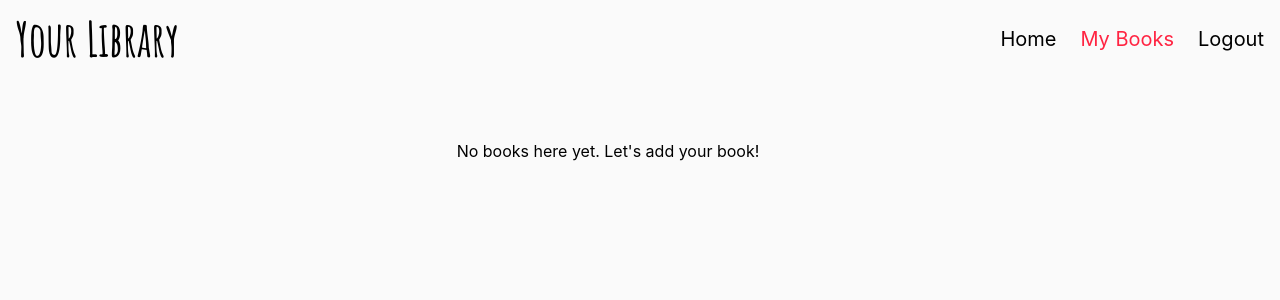
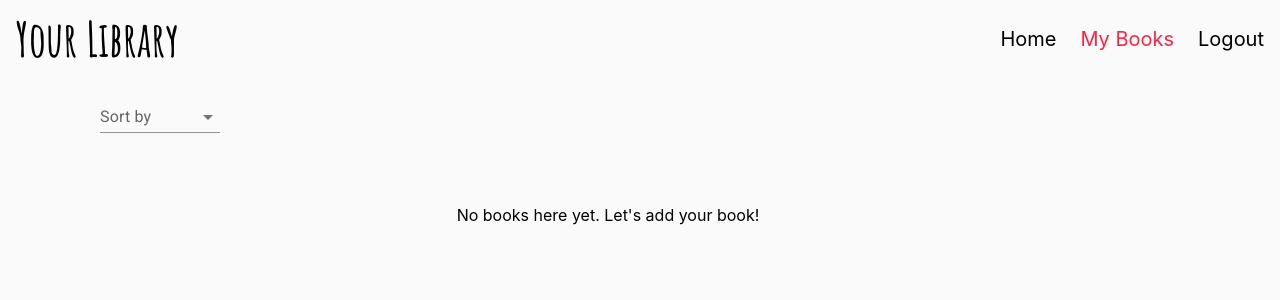
Before and after one commit to Lada496/your-library, a React (Create React App) app: page /my-books in a window 1280 px wide. Shown: the top 300 px of the page. Built offline with nearby package versions, Linux system fonts and the light colour scheme.

Commit message:
added sorting feature

```diff
--- a/src/components/AddMyBooks.js
+++ b/src/components/AddMyBooks.js
@@ -9,7 +9,6 @@ import Rating from "@mui/material/Rating";
 import ItemContext from "../store/item-context";
 import MyBooksContext from "../store/my-books-context";
 import classes from "./AddMyBooks.module.css";
-import MyBooks from "../pages/MyBooks";
 
 const formatDate = (date) => {
   let d = new Date(date),
--- a/src/components/BookDetail.js
+++ b/src/components/BookDetail.js
@@ -8,7 +8,6 @@ import BookmarkAddIcon from "@mui/icons-material/BookmarkAdd";
 
 const BookDetail = () => {
   const match = useRouteMatch();
-  console.log(match);
   const itemCtx = useContext(ItemContext);
   return (
     <Fragment>
--- a/src/components/BookDetail.module.css
+++ b/src/components/BookDetail.module.css
@@ -19,7 +19,7 @@
   font-size: 1.2rem;
   display: flex;
   align-items: center;
-  margin: auto;
+  margin: 2rem auto;
   height: 2rem;
   width: fit-content;
   border: none;
--- a/src/components/SearchBooks.js
+++ b/src/components/SearchBooks.js
@@ -44,7 +44,6 @@ const searchReducer = (currntState, action) => {
   }
 
   if (action.type === "PAGE") {
-    console.log(action.page);
     return {
       ...currntState,
       page: action.page,
@@ -55,9 +54,7 @@ const searchReducer = (currntState, action) => {
 
 const SearchBooks = () => {
   const match = useRouteMatch();
-  // const [query, setQuery] = useState("");
   const [init, setInit] = useState(true);
-  const [page, setPage] = useState(1);
   const [searchState, dispatchSearch] = useReducer(searchReducer, initialState);
   const searchInputRef = useRef("");
   const {
@@ -74,7 +71,6 @@ const SearchBooks = () => {
       type: "QUERY",
       query: searchInputRef.current.value,
     });
-    setPage(1);
     searchInputRef.current.value = "";
   };
 
@@ -82,27 +78,14 @@ const SearchBooks = () => {
     dispatchSearch({ type: "PAGE", page: newValue });
   };
 
-  // useEffect(() => {
-  //   if (!init) {
-  //     console.log("pagination run");
-  //     dispatchSearch({
-  //       type: "PAGINATION",
-  //       page: page,
-  //       startIndex: (page - 1) * 20 - 1,
-  //     });
-  //   }
-  // }, [page, init]);
-
   useEffect(() => {
     if (searchState.query && !init) {
-      console.log("pagination request run");
       sendGetRequest(searchState.query, searchState.startIndex);
     }
   }, [searchState.query, searchState.startIndex, sendGetRequest, init]);
 
   useEffect(() => {
     if (loadedBooksData && !init) {
-      console.log("pagination update run");
       dispatchSearch({
         type: "UPDATE",
         results: loadedBooksData.results,
--- /dev/null
+++ b/src/components/SortMyBooks.js
@@ -0,0 +1,49 @@
+import * as React from "react";
+import InputLabel from "@mui/material/InputLabel";
+import MenuItem from "@mui/material/MenuItem";
+import FormControl from "@mui/material/FormControl";
+import Select from "@mui/material/Select";
+
+const SortMyBooks = (props) => {
+  const [sortWay, setSortWay] = React.useState("");
+
+  const handleChange = (event) => {
+    setSortWay(event.target.value);
+    switch (event.target.value) {
+      case 1:
+        props.onTitle();
+        break;
+      case 2:
+        props.onDate();
+        break;
+      case 3:
+        props.onRating();
+        break;
+      default:
+        props.onDefault();
+    }
+  };
+  return (
+    <FormControl
+      variant="standard"
+      sx={{ m: 1, minWidth: 120, marginLeft: "100px" }}
+    >
+      <InputLabel id="sort-by-label">Sort by</InputLabel>
+      <Select
+        labelId="sort-by-label"
+        id="sort-by"
+        value={sortWay}
+        onChange={handleChange}
+        label="Sort by"
+      >
+        <MenuItem value={0}>
+          <em>Default</em>
+        </MenuItem>
+        <MenuItem value={1}>Title</MenuItem>
+        <MenuItem value={2}>Date</MenuItem>
+        <MenuItem value={3}>Rating</MenuItem>
+      </Select>
+    </FormControl>
+  );
+};
+export default SortMyBooks;
--- a/src/hooks/use-http.js
+++ b/src/hooks/use-http.js
@@ -10,8 +10,6 @@ function httpReducer(state, action) {
   }
 
   if (action.type === "SUCCESS") {
-    console.log("send request");
-    console.log(action.responseData);
     return {
       data: action.responseData,
       error: null,
@@ -42,7 +40,6 @@ function useHttp(requestFunction, startWithPending = false) {
       dispatch({ type: "SEND" });
       try {
         const responseData = await requestFunction(requestData1, requestData2);
-        console.log(responseData);
         dispatch({ type: "SUCCESS", responseData });
       } catch (error) {
         dispatch({
--- a/src/lib/api.js
+++ b/src/lib/api.js
@@ -7,7 +7,6 @@ export async function getSearchBooks(query, startIndex = 0) {
   const data = await response.json();
   const items = data.items;
   const results = [];
-  console.log(data);
   for (const item of items) {
     results.push({
       id: item.id,
--- a/src/pages/MyBooks.js
+++ b/src/pages/MyBooks.js
@@ -1,22 +1,76 @@
-import { Fragment, useEffect, useContext, useState } from "react";
+import { Fragment, useContext } from "react";
 import MyBookItem from "../components/MyBookItem";
+import SortMyBooks from "../components/SortMyBooks";
 import MyBooksContext from "../store/my-books-context";
 import classes from "./MyBooks.module.css";
 
+const sortByTitle = (myBooks) => {
+  myBooks.sort((a, b) => {
+    const titleA = a.title.toUpperCase();
+    const titleB = b.title.toUpperCase();
+    if (titleA < titleB) {
+      return -1;
+    }
+    if (titleB < titleA) {
+      return 1;
+    }
+    return 0;
+  });
+  return myBooks;
+};
+
+const sortByDate = (myBooks) => {
+  console.log(new Date(myBooks[0].date));
+  myBooks.sort((a, b) => new Date(b.date) - new Date(a.date));
+  return myBooks;
+};
+
+const sortByRating = (myBooks) => {
+  myBooks.sort((a, b) => b.rating - a.rating);
+  return myBooks;
+};
+
 const MyBooks = () => {
   const myBooksCtx = useContext(MyBooksContext);
-  console.log(myBooksCtx.myBooks);
 
   const content = myBooksCtx.myBooks.map((item) => (
     <MyBookItem key={item.id} item={item} />
   ));
+
+  const sortByTitleHandler = () => {
+    const currentMyBooks = [...myBooksCtx.myBooks];
+    const newMyBooks = sortByTitle(currentMyBooks);
+    myBooksCtx.sortMyBooks(newMyBooks);
+  };
+  const sortByDateHandler = () => {
+    const currentMyBooks = [...myBooksCtx.myBooks];
+    const newMyBooks = sortByDate(currentMyBooks);
+    myBooksCtx.sortMyBooks(newMyBooks);
+  };
+  const sortByRatingHandler = () => {
+    const currentMyBooks = [...myBooksCtx.myBooks];
+    const newMyBooks = sortByRating(currentMyBooks);
+    myBooksCtx.sortMyBooks(newMyBooks);
+  };
+  const defaultHandler = () => {
+    myBooksCtx.defaultMyBooks();
+  };
+
   return (
+    <Fragment>
+      <SortMyBooks
+        onTitle={sortByTitleHandler}
+        onDate={sortByDateHandler}
+        onRating={sortByRatingHandler}
+        onDefault={defaultHandler}
+      />
       <div className={classes.box}>
         {myBooksCtx.myBooks.length !== 0 && content}
         {myBooksCtx.myBooks.length === 0 && (
           <p>No books here yet. Let's add your book!</p>
         )}
       </div>
+    </Fragment>
   );
 };
 export default MyBooks;
--- a/src/store/my-books-context.js
+++ b/src/store/my-books-context.js
@@ -5,7 +5,6 @@ const storedMyBooks = localStorage.getItem("myBooks");
 if (storedMyBooks) {
   initilaMyBooks = JSON.parse(storedMyBooks);
 }
-console.log(initilaMyBooks);
 
 const updateLocalStorage = (myBook) => {
   let prevMyBooks = localStorage.getItem("myBooks");
@@ -24,12 +23,13 @@ const MyBooksContext = createContext({
   myBooks: initilaMyBooks,
   updateMyBooks: (myBook) => {},
   deleteMyBook: (myBooks) => {},
+  sortMyBooks: (myBooks) => {},
+  defaultMyBooks: () => {},
 });
 
 export const MyBooksContextProvider = (props) => {
   const [myBooks, setMyBooks] = useState(initilaMyBooks);
   const updateMyBooksHandler = (myBook) => {
-    console.log(myBooks);
     setMyBooks((pervValue) => [...pervValue, myBook]);
     updateLocalStorage(myBook);
   };
@@ -39,14 +39,25 @@ export const MyBooksContextProvider = (props) => {
     localStorage.setItem("myBooks", JSON.stringify(myBooks));
   };
 
-  //   useEffect(() => {
-  //     localStorage.setItem("myBooks", JSON.stringify(myBooks));
-  //   }, [myBooks]);
+  const sortMyBooksHandler = (sortedMyBooks) => {
+    setMyBooks(sortedMyBooks);
+  };
+
+  const defaultMyBooksHandler = () => {
+    const storedMyBooks = localStorage.getItem("myBooks");
+    let myBooks = [];
+    if (storedMyBooks) {
+      myBooks = JSON.parse(storedMyBooks);
+    }
+    setMyBooks(myBooks);
+  };
 
   const context = {
     myBooks,
     updateMyBooks: updateMyBooksHandler,
     deleteMyBook: deleteMyBookHandler,
+    sortMyBooks: sortMyBooksHandler,
+    defaultMyBooks: defaultMyBooksHandler,
   };
   return (
     <MyBooksContext.Provider value={context}>
```
Lines whose indentation alone changed are shown as unchanged.
